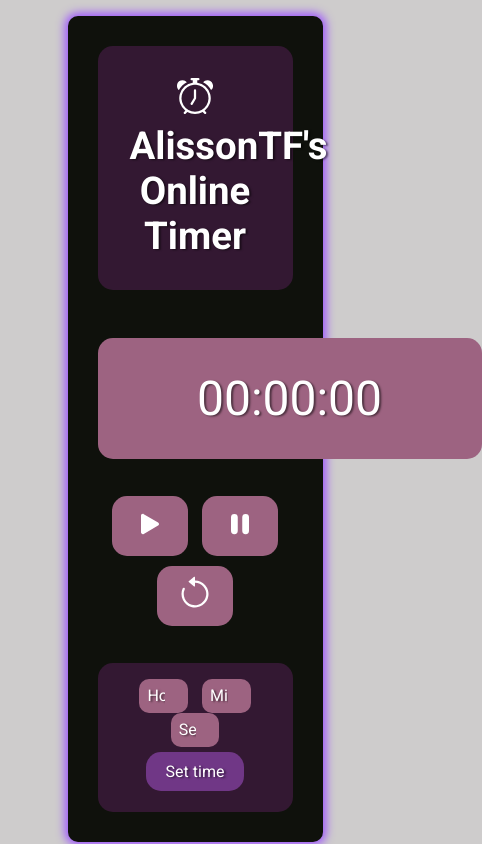
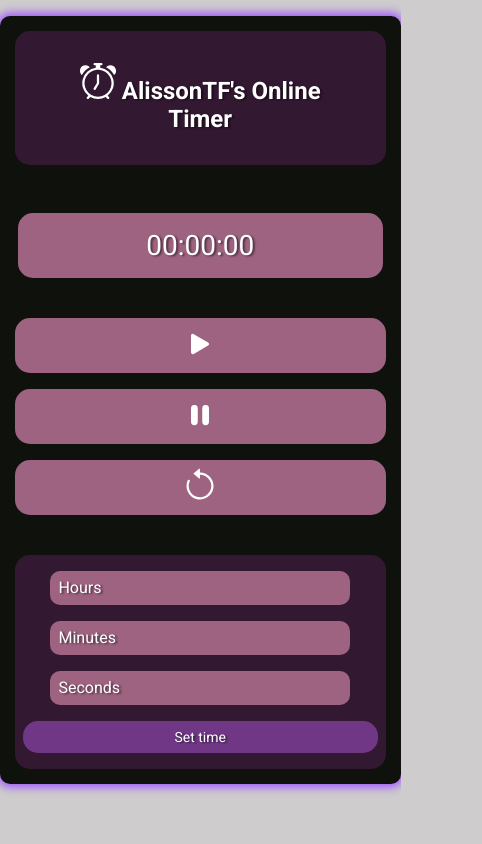
Before and after one commit to alissontfraga/alissontf-timer, a plain HTML site: page index.html in a window 390 px wide. Shown: the whole page, 482 px wide, since content can reach past the window. Drawn offline with Linux system fonts and the light colour scheme.

Commit message:
Media queries

```diff
--- a/index.html
+++ b/index.html
@@ -4,6 +4,7 @@
   <meta charset="UTF-8">
   <title>AlissonTF's Timer</title>
   <link rel="stylesheet" href="style/style.css">
+  <link rel="stylesheet" href="style/mediaqueries.css">
   <link rel="shortcut icon" href="images/favicon.ico" type="image/x-icon">
 </head>
 <body>
--- /dev/null
+++ b/style/mediaqueries.css
@@ -0,0 +1,78 @@
+/* MEDIA QUERIES RESPONSIVO */
+
+@media (max-width: 1024px) {
+  .container {
+    width: 70%;
+  }
+
+  #time-display {
+    width: 90%;
+    font-size: 40px;
+  }
+
+  .first-title h1 {
+    font-size: 2rem;
+  }
+
+  .time-setter input {
+    width: 30%;
+  }
+}
+
+@media (max-width: 768px) {
+  .container {
+    width: 90%;
+    padding: 20px;
+  }
+
+  #time-display {
+    font-size: 36px;
+    padding: 1.5rem;
+  }
+
+  .controls button,
+  .time-setter button {
+    padding: 8px 16px;
+    font-size: 14px;
+  }
+
+  .first-title h1 {
+    font-size: 1.8rem;
+  }
+
+  .time-setter input {
+    width: 40%;
+  }
+}
+
+@media (max-width: 480px) {
+  .container {
+    width: 95%;
+    padding: 15px;
+  }
+
+  #time-display {
+    font-size: 28px;
+    padding: 1rem;
+  }
+
+  .controls button,
+  .time-setter button {
+    width: 100%;
+    margin: 0.5rem 0;
+    font-size: 14px;
+  }
+
+  .first-title h1 {
+    font-size: 1.5rem;
+  }
+
+  .time-setter input {
+    width: 80%;
+    margin: 0.5rem 0;
+  }
+
+  .time-setter {
+    padding: 0.5rem;
+  }
+}
```
